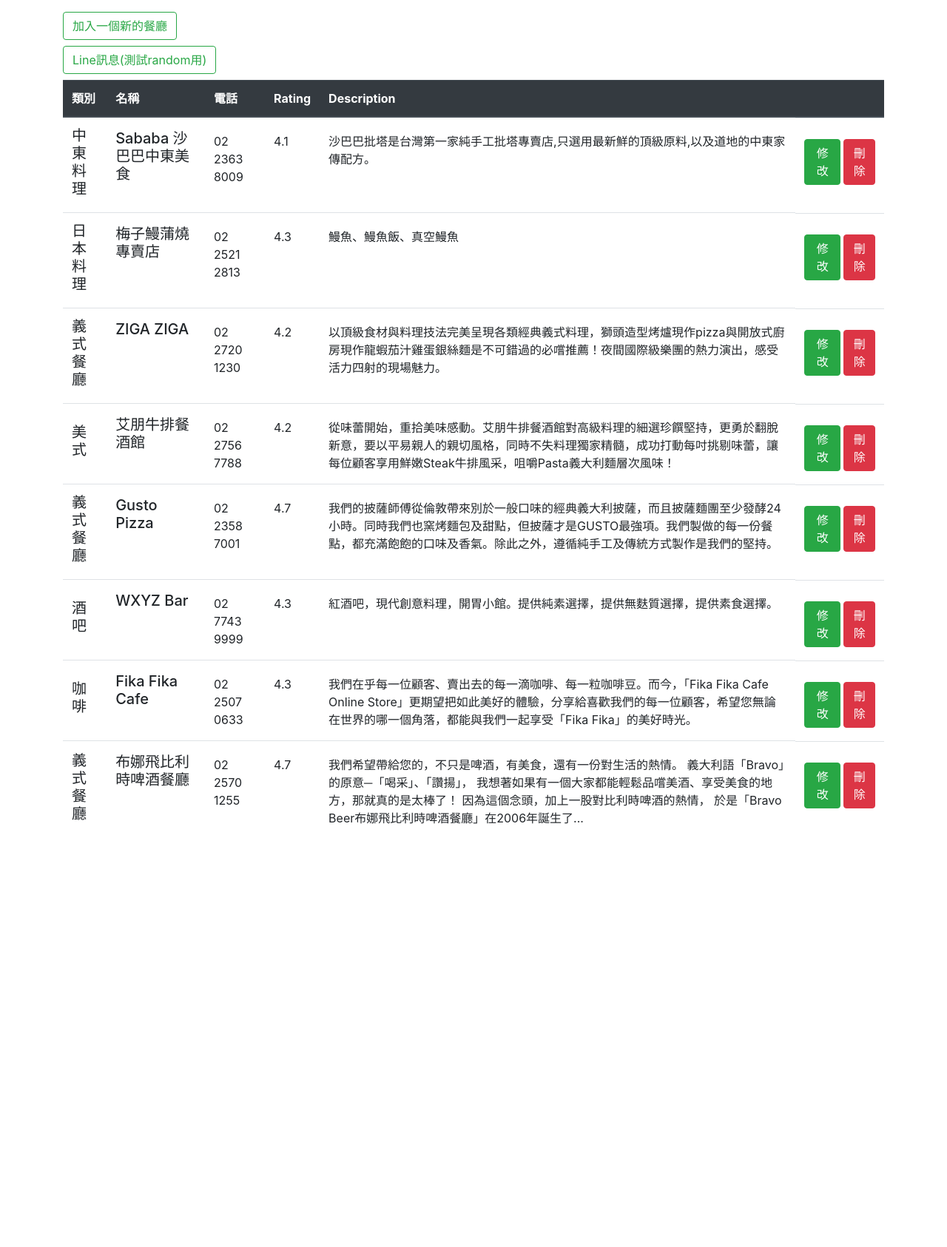
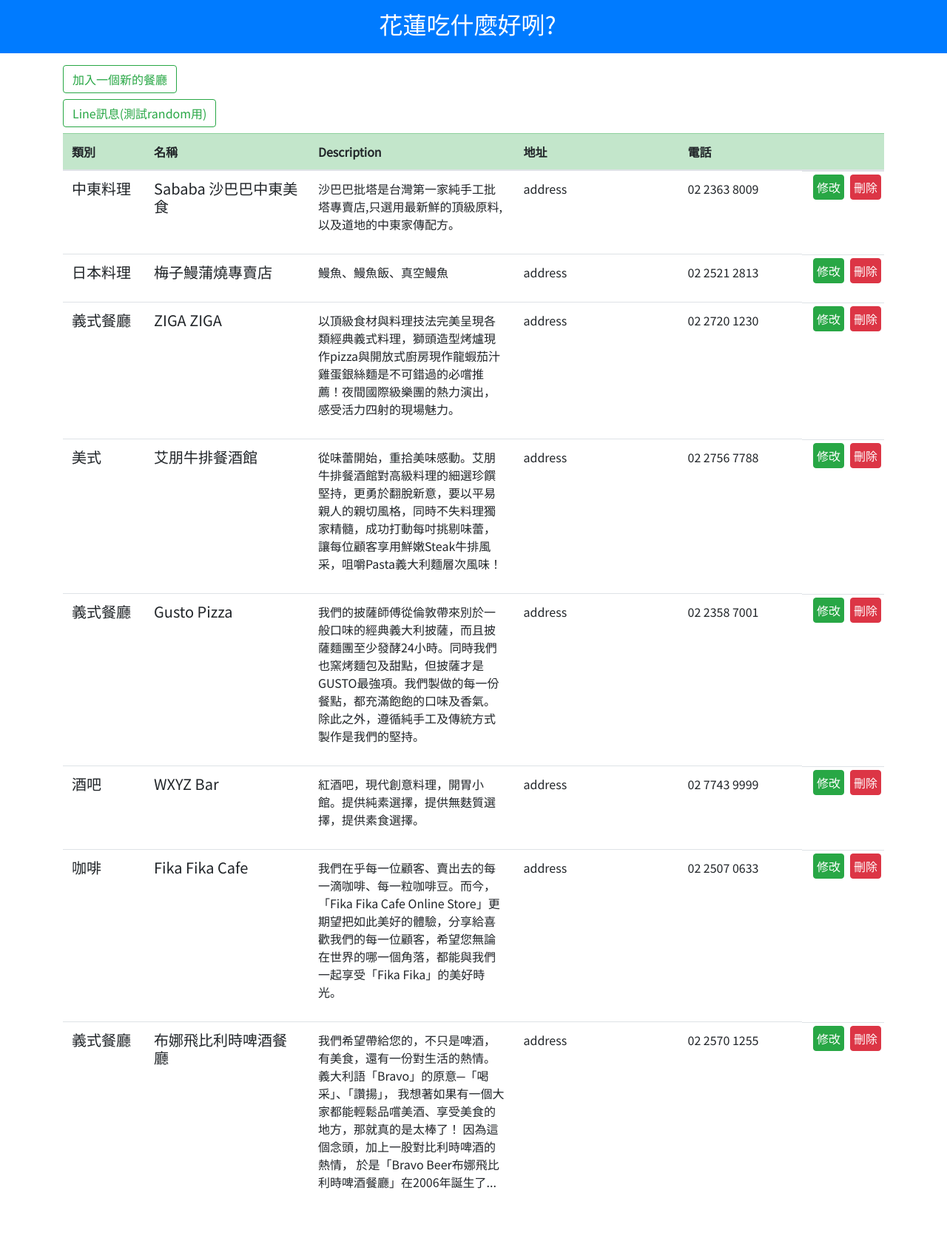
Before and after one commit to lothecode/linebotEat, a Node server app: page / in a window 1280 px wide. Shown: the whole page at 74% size. Before the commit the page ends 1114 px from the top, so only its background shows below. Run offline with Node 20, Linux system fonts and the light colour scheme; data comes from the database, SQL or seed files in the repository; some libraries are stand-ins or nearby versions.

Commit message:
modify views

```diff
--- /dev/null
+++ b/public/stylesheets/style.css
@@ -0,0 +1,23 @@
+* {
+  font-family: 'Noto Sans TC', sans-serif;
+}
+
+.tcat {
+  width: 10%;
+}
+
+.tname {
+  width: 20%;
+}
+
+.tdes {
+  width: 25%;
+}
+
+.tadd {
+  width: 20%;
+}
+
+.tph {
+  width: 15%;
+}
--- a/views/index.handlebars
+++ b/views/index.handlebars
@@ -6,13 +6,13 @@
 </div>
 
 <table class="table mb-5">
-  <thead class="thead-dark">
+  <thead class="table-success">
     <tr>
       <th scope="col">類別</th>
       <th scope="col">名稱</th>
+      <th scope="col">Description</th>
+      <th scope="col">地址</th>
       <th scope="col">電話</th>
-      <th scope="col">Rating</th>
-      <th scope="col">Description</th>
       <th scope="col"></th>
     </tr>
   </thead>
@@ -20,33 +20,25 @@
   <tbody class="col-md-12 m-auto">
     {{#each diners}}
     <tr>
-      <td class="align-middle amount">
+      <td class="tcat">
         <h5>{{{this.category}}}</h5>
       </td>
-      <td>
-        <div class="colum pt-1">
-          <h5>{{{this.name}}}</h5>
-        </div>
+      <td class="tname">
+        <h5>{{{this.name}}}</h5>
       </td>
-      <td>
-        <div class="colum pt-1">
-          <p class="date my-1">{{{this.phone}}}</p>
-        </div>
+      <td class="tdes">
+        <p>{{{this.description}}}</p>
       </td>
-      <td>
-        <div class="colum pt-1">
-          <p class="date my-1">{{{this.rating}}}</p>
-        </div>
+      <td class="tadd">
+        <p>address</p>
       </td>
-      <td>
-        <div class="colum pt-1">
-          <p class="date my-1">{{{this.description}}}</p>
-        </div>
+      <td <td class="tph">
+        <p>{{{this.phone}}}</p>
       </td>
-      <td class="d-flex justify-content-end pt-4">
-        <a href="/diners/{{{this._id}}}/edit" class="btn btn-success my-1 mr-1">修改</a>
+      <td class="d-flex justify-content-end p-0">
+        <a href="/diners/{{{this._id}}}/edit" class="btn btn-success m-1 p-1 ">修改</a>
         <form action="/diners/{{{this._id}}}/delete?_method=DELETE" method="POST" style="display: inline;">
-          <button type="submit" class="btn btn-danger my-1">刪除</button>
+          <button type="submit" class="btn btn-danger m-1 p-1">刪除</button>
         </form>
       </td>
     </tr>
--- a/views/layouts/main.handlebars
+++ b/views/layouts/main.handlebars
@@ -4,13 +4,22 @@
 <head>
   <meta charset="UTF-8">
   <meta name="viewport" content="width=device-width, initial-scale=1.0">
-  <title>吃什麼好咧v0</title>
+  <title>花蓮吃什麼好咧?</title>
 </head>
 <link rel="stylesheet" href="https://stackpath.bootstrapcdn.com/bootstrap/4.4.1/css/bootstrap.min.css"
   integrity="sha384-Vkoo8x4CGsO3+Hhxv8T/Q5PaXtkKtu6ug5TOeNV6gBiFeWPGFN9MuhOf23Q9Ifjh" crossorigin="anonymous">
+<link href="https://fonts.googleapis.com/css?family=Noto+Sans+TC&display=swap" rel="stylesheet">
+<link rel="stylesheet" href="/stylesheets/style.css">
 
 <body>
   <main>
+    <nav class="navbar navbar-dark bg-primary">
+      <a href="/" class="mx-auto ">
+        <span class="navbar-brand mb-0">
+          <h2>花蓮吃什麼好咧?</h2>
+        </span></a>
+    </nav>
+
     <div class="container mt-3">
       {{{body}}}
     </div>
```
Also changed, not shown: views/line.handlebars (+8 -2 lines).
